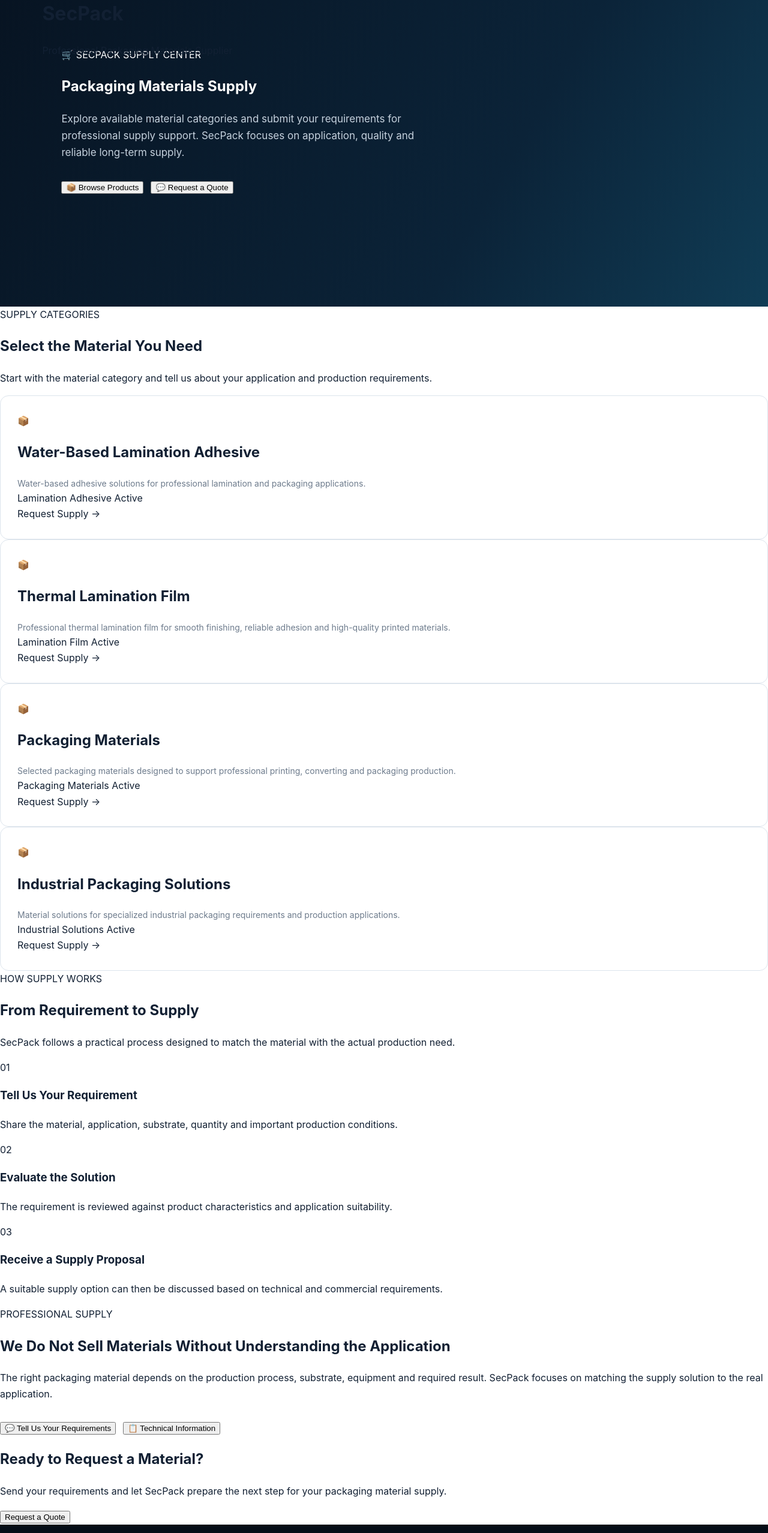
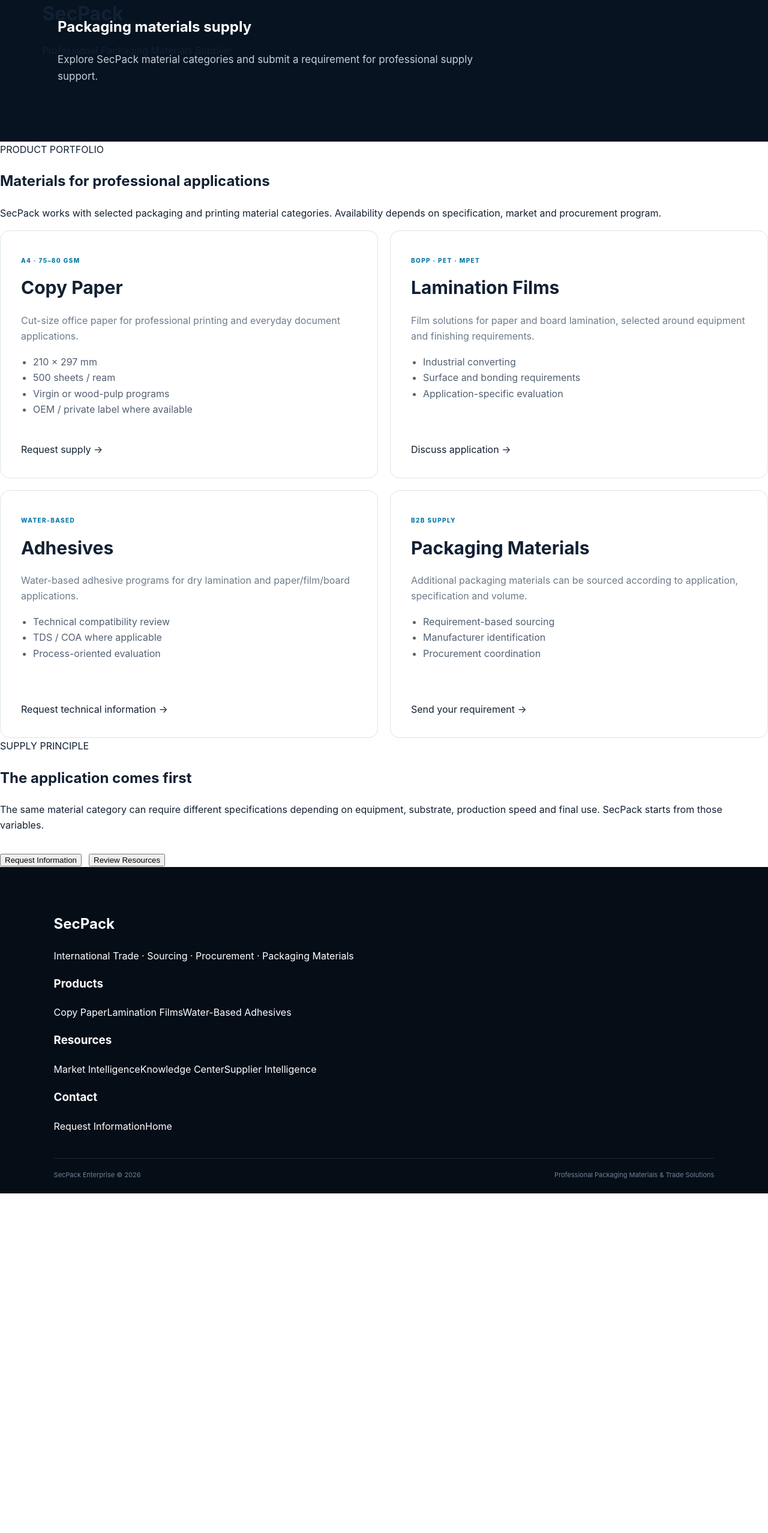
Before and after one commit to wEhrox-hebgoh-4waxti/SecPack, a plain HTML site: page pages/store.html in a window 1280 px wide. Shown: the part 185-2740 px from the top of the page at 60% size. After the commit the page ends 2174 px from the top, so only its background shows below. Drawn offline with Linux system fonts and the light colour scheme.

Commit message:
Build public supply center

```diff
--- a/pages/store.html
+++ b/pages/store.html
@@ -1,480 +1,23 @@
-<!DOCTYPE html>
-<html lang="en">
+<!doctype html>
+<html lang="en" dir="ltr"><head>
+<meta charset="utf-8"><meta name="viewport" content="width=device-width,initial-scale=1">
+<meta name="description" content="Explore SecPack material categories and submit a requirement for professional supply support.">
+<title>SecPack | Supply Center</title><link rel="icon" href="../logo.jpg"><link rel="stylesheet" href="../style.css">
+</head><body>
+<header class="topbar"><a class="logo-area" href="../index.html" aria-label="SecPack Home"><div class="logo-box"><img src="../logo.jpg" alt="SecPack Logo"></div><div><h1>SecPack</h1><p>Professional Packaging Materials Supplier</p></div></a>
+<nav class="site-navigation" aria-label="Primary"><a href="../index.html">Home</a><a href="products.html">Products</a><a href="market.html">Market Intelligence</a><a href="documents.html">Resources</a><a href="contact.html">Contact</a></nav>
+<div class="languages"><button onclick="changeLanguage('en')">EN</button><button onclick="changeLanguage('fa')">FA</button><button onclick="changeLanguage('ar')">AR</button></div></header>
+<main>
+<section class="page-hero"><div class="page-hero-inner"><span class="eyebrow">SUPPLY CENTER</span><h2>Packaging materials supply</h2><p>Explore SecPack material categories and submit a requirement for professional supply support.</p></div></section>
 
-<head>
-
-<meta charset="UTF-8">
-<meta name="viewport" content="width=device-width, initial-scale=1.0">
-
-<title>SecPack Supply Center</title>
-
-<link rel="stylesheet" href="../style.css">
-
-</head>
-
-<body>
-
-<header class="topbar">
-
-<div class="logo-area">
-
-<div class="logo-box">
-<img src="../logo.jpg" alt="SecPack Logo">
-</div>
-
-<div>
-<h1>SecPack</h1>
-<p>Professional Packaging Materials Supplier</p>
-</div>
-
-</div>
-
-<nav class="site-navigation">
-
-<a href="../index.html">Home</a>
-<a href="products.html">Products</a>
-<a href="store.html" class="active">Store</a>
-<a href="dashboard.html">Dashboard</a>
-<a href="contact.html">Contact</a>
-
-</nav>
-
-<div class="languages">
-
-<button onclick="changeLanguage('en')">EN</button>
-<button onclick="changeLanguage('fa')">FA</button>
-<button onclick="changeLanguage('ar')">AR</button>
-
-</div>
-
-</header>
-
-<main>
-
-<section class="hero secpack-hero">
-
-<div class="hero-content">
-
-<div class="hero-badge">
-🛒 SECPACK SUPPLY CENTER
-</div>
-
-<h2 class="hero-title">
-Packaging Materials Supply
-</h2>
-
-<p class="hero-description">
-Explore available material categories and submit
-your requirements for professional supply support.
-SecPack focuses on application, quality and reliable
-long-term supply.
-</p>
-
-<div class="actions hero-actions">
-
-<a href="products.html">
-<button>
-📦 Browse Products
-</button>
-</a>
-
-<a href="contact.html">
-<button class="secondary-action">
-💬 Request a Quote
-</button>
-</a>
-
-</div>
-
-</div>
-
-</section>
-
-<section class="categories">
-
-<div class="section-heading">
-
-<span class="section-eyebrow">
-SUPPLY CATEGORIES
-</span>
-
-<h2>
-Select the Material You Need
-</h2>
-
-<p>
-Start with the material category and tell us about
-your application and production requirements.
-</p>
-
-</div>
-
-<div
-id="store-products-container"
-class="cards">
-</div>
-
-</section>
-
-<section class="knowledge-center">
-
-<div class="section-heading">
-
-<span class="section-eyebrow">
-HOW SUPPLY WORKS
-</span>
-
-<h2>
-From Requirement to Supply
-</h2>
-
-<p>
-SecPack follows a practical process designed to
-match the material with the actual production need.
-</p>
-
-</div>
-
-<div class="knowledge-grid">
-
-<article class="knowledge-card">
-
-<div class="knowledge-icon">
-01
-</div>
-
-<h3>
-Tell Us Your Requirement
-</h3>
-
-<p>
-Share the material, application, substrate,
-quantity and important production conditions.
-</p>
-
-</article>
-
-<article class="knowledge-card">
-
-<div class="knowledge-icon">
-02
-</div>
-
-<h3>
-Evaluate the Solution
-</h3>
-
-<p>
-The requirement is reviewed against product
-characteristics and application suitability.
-</p>
-
-</article>
-
-<article class="knowledge-card">
-
-<div class="knowledge-icon">
-03
-</div>
-
-<h3>
-Receive a Supply Proposal
-</h3>
-
-<p>
-A suitable supply option can then be discussed
-based on technical and commercial requirements.
-</p>
-
-</article>
-
-</div>
-
-</section>
-
-<section class="professional-support">
-
-<div class="support-content">
-
-<span class="section-eyebrow">
-PROFESSIONAL SUPPLY
-</span>
-
-<h2>
-We Do Not Sell Materials Without Understanding the Application
-</h2>
-
-<p>
-The right packaging material depends on the production
-process, substrate, equipment and required result.
-SecPack focuses on matching the supply solution to
-the real application.
-</p>
-
-<div class="actions">
-
-<a href="contact.html">
-<button>
-💬 Tell Us Your Requirements
-</button>
-</a>
-
-<a href="documents.html">
-<button class="secondary-action">
-📋 Technical Information
-</button>
-</a>
-
-</div>
-
-</div>
-
-</section>
-
-<section class="quote">
-
-<h2>
-Ready to Request a Material?
-</h2>
-
-<p>
-Send your requirements and let SecPack prepare the
-next step for your packaging material supply.
-</p>
-
-<a href="contact.html">
-<button>
-Request a Quote
-</button>
-</a>
-
-</section>
-
-</main><footer class="site-footer">
-
-<div class="footer-content">
-
-<div class="footer-brand">
-
-<h2>SecPack</h2>
-
-<p>
-Global Packaging Intelligence Platform
-for the printing and packaging industry.
-</p>
-
-</div>
-
-<div class="footer-links">
-
-<div>
-
-<h3>Products</h3>
-
-<a href="products.html">
-Thermal Lamination Film
-</a>
-
-<a href="products.html">
-Water-Based Adhesive
-</a>
-
-<a href="products.html">
-Packaging Materials
-</a>
-
-</div>
-
-<div>
-
-<h3>Platform</h3>
-
-<a href="../index.html">
-Home
-</a>
-
-<a href="dashboard.html">
-Dashboard
-</a>
-
-<a href="store.html">
-Store
-</a>
-
-</div>
-
-<div>
-
-<h3>Resources</h3>
-
-<a href="documents.html">
-Knowledge Center
-</a>
-
-<a href="market.html">
-Market Intelligence
-</a>
-
-<a href="supplier-profile.html">
-Supplier Intelligence
-</a>
-
-</div>
-
-</div>
-
-</div>
-
-<div class="footer-bottom">
-
-<p>
-SecPack Enterprise © 2026
-</p>
-
-<p>
-Professional Packaging Materials &amp; Solutions
-</p>
-
-</div>
-
-</footer>
-
-<script src="../language.js"></script>
-<script src="../data-engine.js"></script>
-
-<script>
-
-document.addEventListener("DOMContentLoaded", async function () {
-
-    const container =
-        document.getElementById("store-products-container");
-
-    if (!container) {
-        return;
-    }
-
-    try {
-
-        await window.SecPack.initialize();
-
-        const products =
-            Array.isArray(window.SecPack.products)
-                ? window.SecPack.products
-                : [];
-
-        container.innerHTML = "";
-
-        products.forEach(function (product) {
-
-            container.innerHTML += `
-
-                <article class="card">
-
-                    <div class="card-icon">
-                        📦
-                    </div>
-
-                    <h2>
-                        ${product.name || "Packaging Material"}
-                    </h2>
-
-                    <p>
-                        ${
-                            product.description ||
-                            "Professional packaging material solution."
-                        }
-                    </p>
-
-                    <div class="card-meta">
-
-                        <span>
-                            ${product.category || "PACKAGING"}
-                        </span>
-
-                        <span>
-                            ${product.status || "ACTIVE"}
-                        </span>
-
-                    </div>
-
-                    <a href="contact.html">
-                        Request Supply →
-                    </a>
-
-                </article>
-
-            `;
-
-        });
-
-        if (products.length === 0) {
-
-            container.innerHTML = `
-
-                <article class="card">
-
-                    <div class="card-icon">
-                        📦
-                    </div>
-
-                    <h2>
-                        Supply Catalog
-                    </h2>
-
-                    <p>
-                        Product information is currently
-                        unavailable.
-                    </p>
-
-                    <a href="contact.html">
-                        Contact SecPack →
-                    </a>
-
-                </article>
-
-            `;
-
-        }
-
-    } catch (error) {
-
-        console.error(
-            "SecPack Store initialization failed:",
-            error
-        );
-
-        container.innerHTML = `
-
-            <article class="card">
-
-                <div class="card-icon">
-                    ⚠️
-                </div>
-
-                <h2>
-                    Supply Catalog Unavailable
-                </h2>
-
-                <p>
-                    Product data could not be loaded.
-                    Please contact SecPack for supply information.
-                </p>
-
-                <a href="contact.html">
-                    Contact SecPack →
-                </a>
-
-            </article>
-
-        `;
-
-    }
-
-});
-
-</script>
-
-<script src="../script.js"></script>
-
-</body>
-</html>
+<section class="categories"><div class="section-heading"><span class="section-eyebrow">PRODUCT PORTFOLIO</span><h2>Materials for professional applications</h2><p>SecPack works with selected packaging and printing material categories. Availability depends on specification, market and procurement program.</p></div>
+<div class="product-grid">
+<article class="product-feature"><span class="tag">A4 · 75–80 GSM</span><h2>Copy Paper</h2><p>Cut-size office paper for professional printing and everyday document applications.</p><ul><li>210 × 297 mm</li><li>500 sheets / ream</li><li>Virgin or wood-pulp programs</li><li>OEM / private label where available</li></ul><a href="contact.html">Request supply →</a></article>
+<article class="product-feature"><span class="tag">BOPP · PET · MPET</span><h2>Lamination Films</h2><p>Film solutions for paper and board lamination, selected around equipment and finishing requirements.</p><ul><li>Industrial converting</li><li>Surface and bonding requirements</li><li>Application-specific evaluation</li></ul><a href="contact.html">Discuss application →</a></article>
+<article class="product-feature"><span class="tag">WATER-BASED</span><h2>Adhesives</h2><p>Water-based adhesive programs for dry lamination and paper/film/board applications.</p><ul><li>Technical compatibility review</li><li>TDS / COA where applicable</li><li>Process-oriented evaluation</li></ul><a href="contact.html">Request technical information →</a></article>
+<article class="product-feature"><span class="tag">B2B SUPPLY</span><h2>Packaging Materials</h2><p>Additional packaging materials can be sourced according to application, specification and volume.</p><ul><li>Requirement-based sourcing</li><li>Manufacturer identification</li><li>Procurement coordination</li></ul><a href="contact.html">Send your requirement →</a></article>
+</div></section>
+<section class="professional-support"><div class="support-content"><span class="section-eyebrow">SUPPLY PRINCIPLE</span><h2>The application comes first</h2><p>The same material category can require different specifications depending on equipment, substrate, production speed and final use. SecPack starts from those variables.</p><div class="actions"><a href="contact.html"><button>Request Information</button></a><a href="documents.html"><button class="secondary-action">Review Resources</button></a></div></div></section>
+</main>
+<footer class="site-footer"><div class="footer-content"><div class="footer-brand"><h2>SecPack</h2><p>International Trade · Sourcing · Procurement · Packaging Materials</p></div><div class="footer-links"><div><h3>Products</h3><a href="products.html">Copy Paper</a><a href="products.html">Lamination Films</a><a href="products.html">Water-Based Adhesives</a></div><div><h3>Resources</h3><a href="market.html">Market Intelligence</a><a href="documents.html">Knowledge Center</a><a href="supplier-profile.html">Supplier Intelligence</a></div><div><h3>Contact</h3><a href="contact.html">Request Information</a><a href="../index.html">Home</a></div></div></div><div class="footer-bottom"><span>SecPack Enterprise © 2026</span><span>Professional Packaging Materials &amp; Trade Solutions</span></div></footer>
+<script src="../language.js"></script><script src="../data-engine.js"></script><script src="../script.js"></script></body></html>
```
